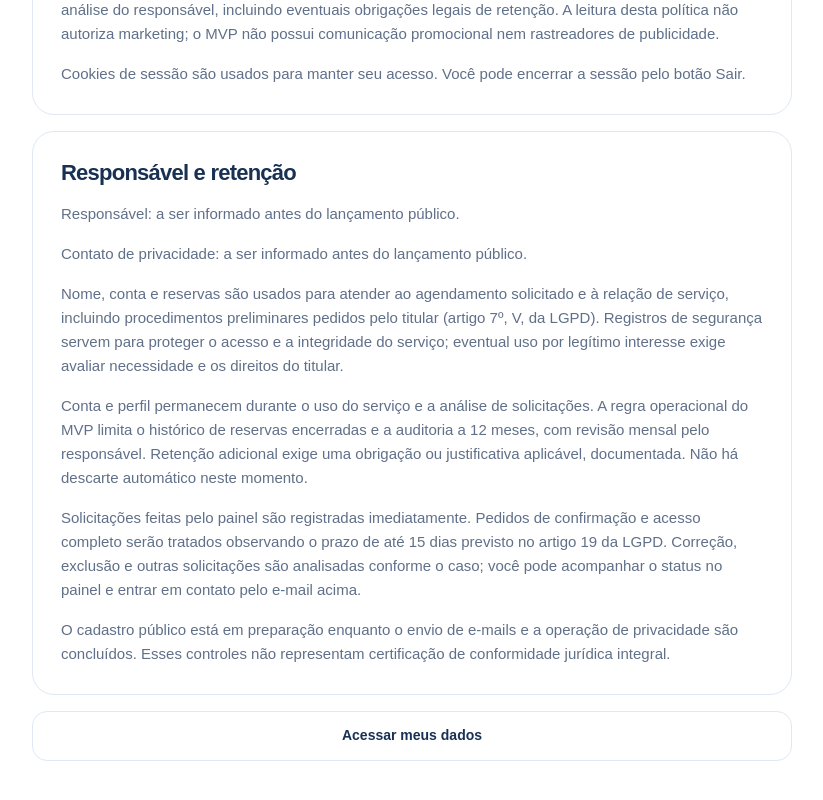
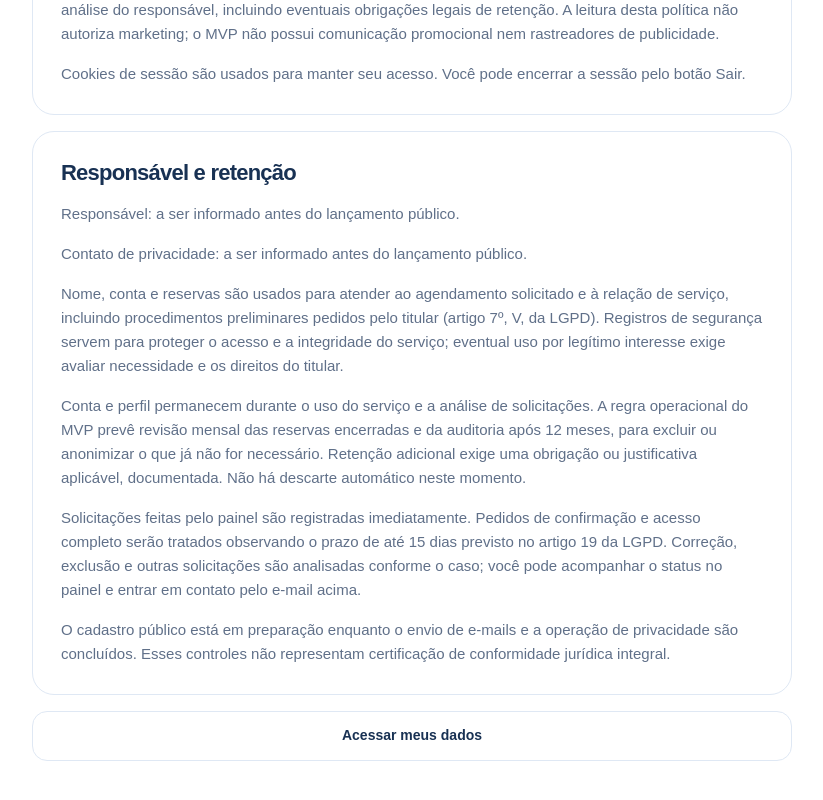
Before and after one commit to Venturadas/MyMeet, a Next.js app: page /privacidade in a window 1280 px wide. Shown: the part 975-1775 px from the top of the page, without its empty margins (228-1051 px from the left). Built offline with nearby package versions, Linux system fonts and the light colour scheme.

Commit message:
docs: clarify privacy retention and production backup status

```diff
--- a/app/privacidade/page.tsx
+++ b/app/privacidade/page.tsx
@@ -84,10 +84,11 @@ export default function Privacy() {
         </p>
         <p>
           Conta e perfil permanecem durante o uso do serviço e a análise de
-          solicitações. A regra operacional do MVP limita o histórico de
-          reservas encerradas e a auditoria a 12 meses, com revisão mensal pelo
-          responsável. Retenção adicional exige uma obrigação ou justificativa
-          aplicável, documentada. Não há descarte automático neste momento.
+          solicitações. A regra operacional do MVP prevê revisão mensal das
+          reservas encerradas e da auditoria após 12 meses, para excluir ou
+          anonimizar o que já não for necessário. Retenção adicional exige uma
+          obrigação ou justificativa aplicável, documentada. Não há descarte
+          automático neste momento.
         </p>
         <p>
           Solicitações feitas pelo painel são registradas imediatamente. Pedidos
```
Also changed, not shown: 2 other files (tests, documents, lock files or other folders).
